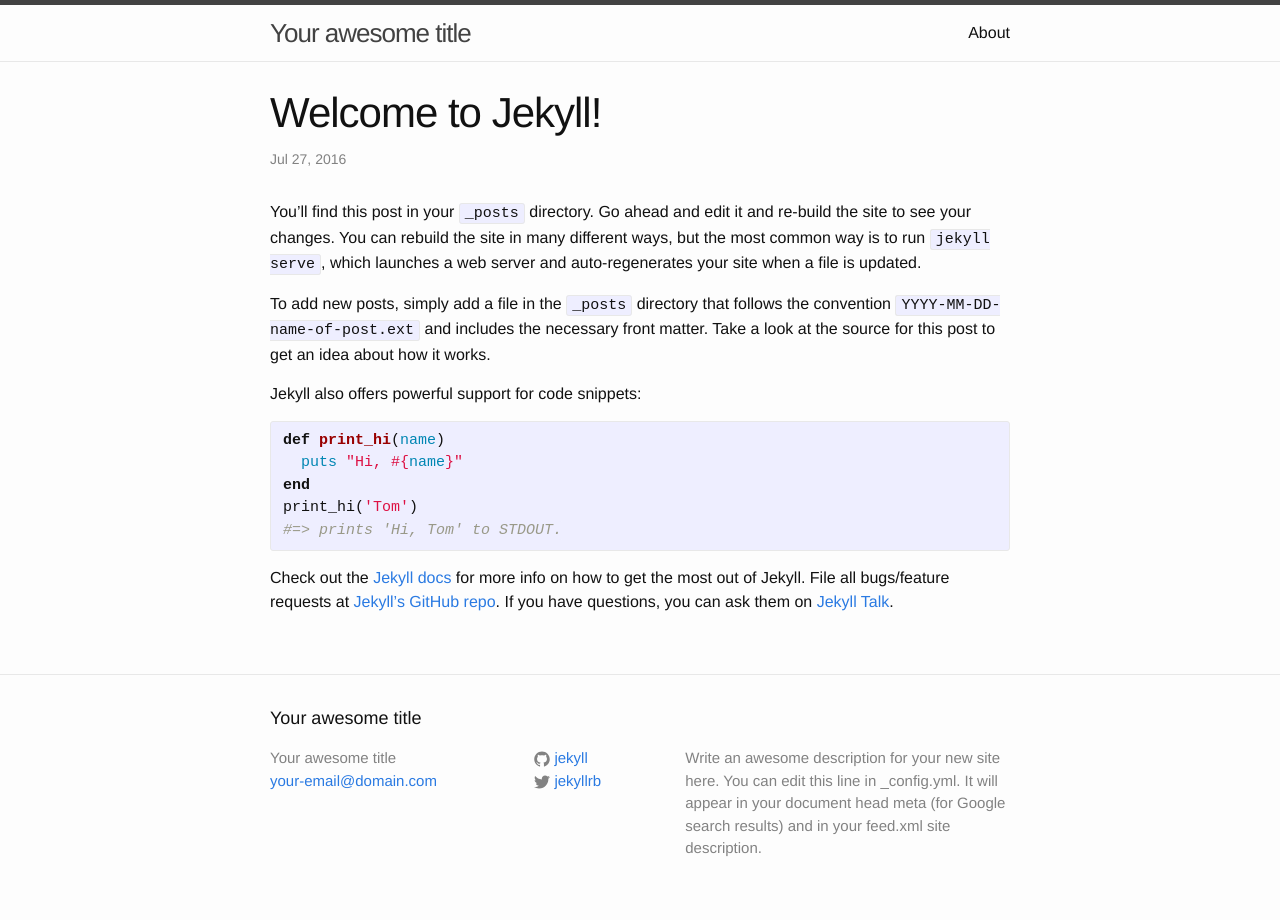
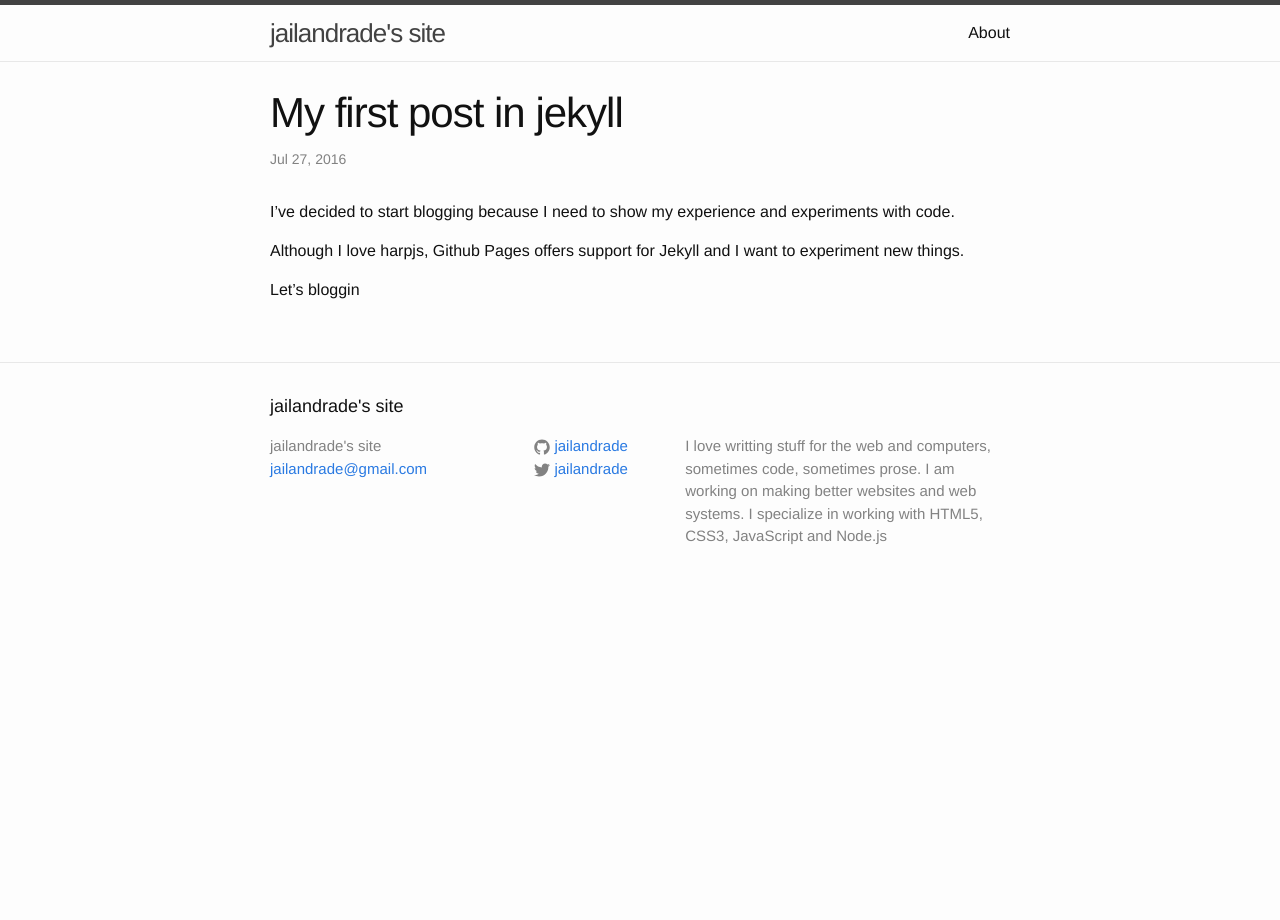
Before and after one commit to jailandrade/jailandrade.github.io, a Jekyll site: the page built from _posts/2016-07-27-welcome-to-jekyll.markdown, in a window 1280 px wide. Built offline with Jekyll 4.4.1, drawn with Linux system fonts in a browser that asks for light colours.

Commit message:
changes to show my site in jekyll

```diff
--- a/_config.yml
+++ b/_config.yml
@@ -6,16 +6,15 @@
 # 'jekyll serve'. If you change this file, please restart the server process.
 
 # Site settings
-title: Your awesome title
-email: your-email@domain.com
+title: jailandrade's site
+email: jailandrade@gmail.com
 description: > # this means to ignore newlines until "baseurl:"
-  Write an awesome description for your new site here. You can edit this
-  line in _config.yml. It will appear in your document head meta (for
-  Google search results) and in your feed.xml site description.
+  I love writting stuff for the web and computers, sometimes code, sometimes prose.
+  I am working on making better websites and web systems. I specialize in working with HTML5, CSS3, JavaScript and Node.js
 baseurl: "" # the subpath of your site, e.g. /blog
-url: "http://yourdomain.com" # the base hostname & protocol for your site
-twitter_username: jekyllrb
-github_username:  jekyll
+url: "http://jailandrade.github.io" # the base hostname & protocol for your site
+twitter_username: jailandrade
+github_username:  jailandrade
 
 # Build settings
 markdown: kramdown
--- a/_posts/2016-07-27-welcome-to-jekyll.markdown
+++ b/_posts/2016-07-27-welcome-to-jekyll.markdown
@@ -1,25 +1,13 @@
 ---
 layout: post
-title:  "Welcome to Jekyll!"
+title:  "My first post in jekyll"
 date:   2016-07-27 14:26:07 -0500
 categories: jekyll update
 ---
-You’ll find this post in your `_posts` directory. Go ahead and edit it and re-build the site to see your changes. You can rebuild the site in many different ways, but the most common way is to run `jekyll serve`, which launches a web server and auto-regenerates your site when a file is updated.
 
-To add new posts, simply add a file in the `_posts` directory that follows the convention `YYYY-MM-DD-name-of-post.ext` and includes the necessary front matter. Take a look at the source for this post to get an idea about how it works.
 
-Jekyll also offers powerful support for code snippets:
+I've decided to start blogging because I need to show my experience and experiments with code.
 
-{% highlight ruby %}
-def print_hi(name)
-  puts "Hi, #{name}"
-end
-print_hi('Tom')
-#=> prints 'Hi, Tom' to STDOUT.
-{% endhighlight %}
+Although I love harpjs, Github Pages offers support for Jekyll and I want to experiment new things.
 
-Check out the [Jekyll docs][jekyll-docs] for more info on how to get the most out of Jekyll. File all bugs/feature requests at [Jekyll’s GitHub repo][jekyll-gh]. If you have questions, you can ask them on [Jekyll Talk][jekyll-talk].
-
-[jekyll-docs]: http://jekyllrb.com/docs/home
-[jekyll-gh]:   https://github.com/jekyll/jekyll
-[jekyll-talk]: https://talk.jekyllrb.com/
+Let's bloggin
```
Also changed, not shown: about.md (+2 -8 lines), README.md (added).
